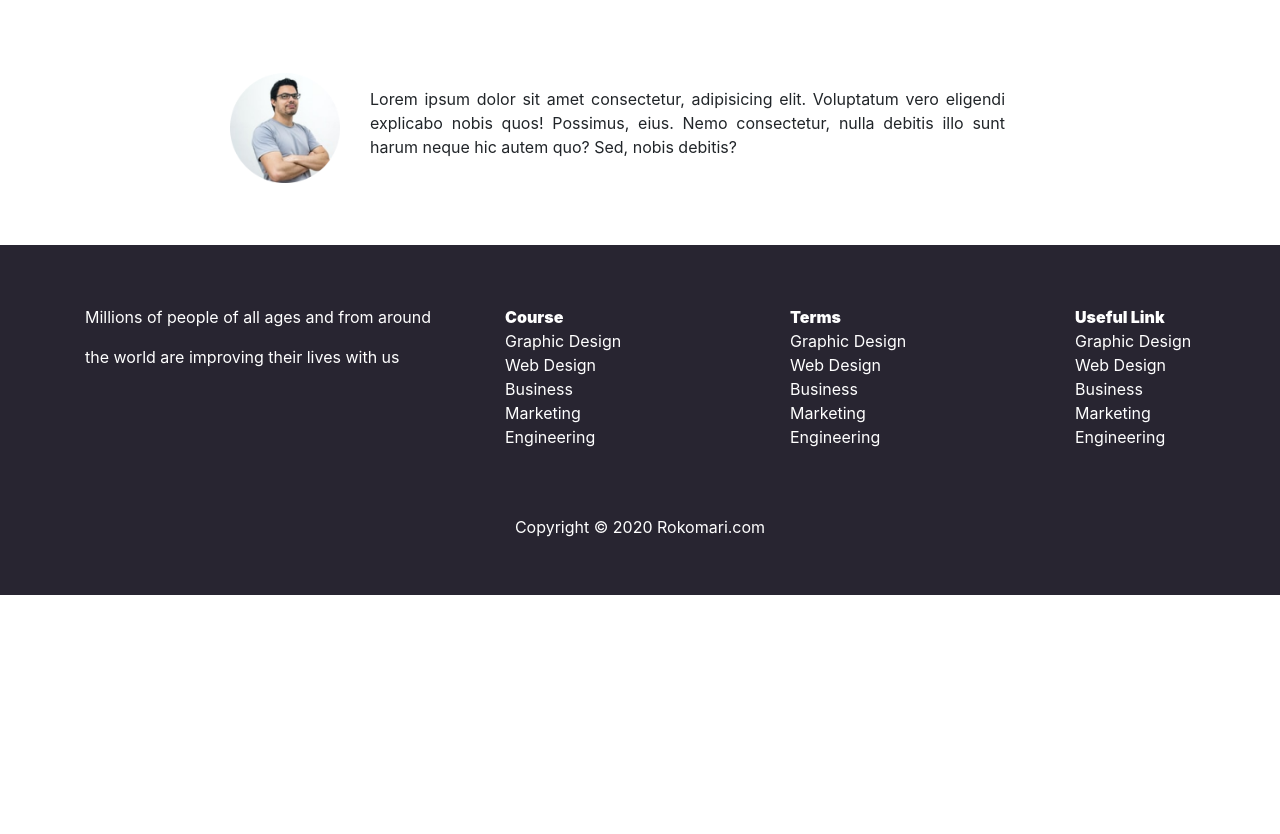
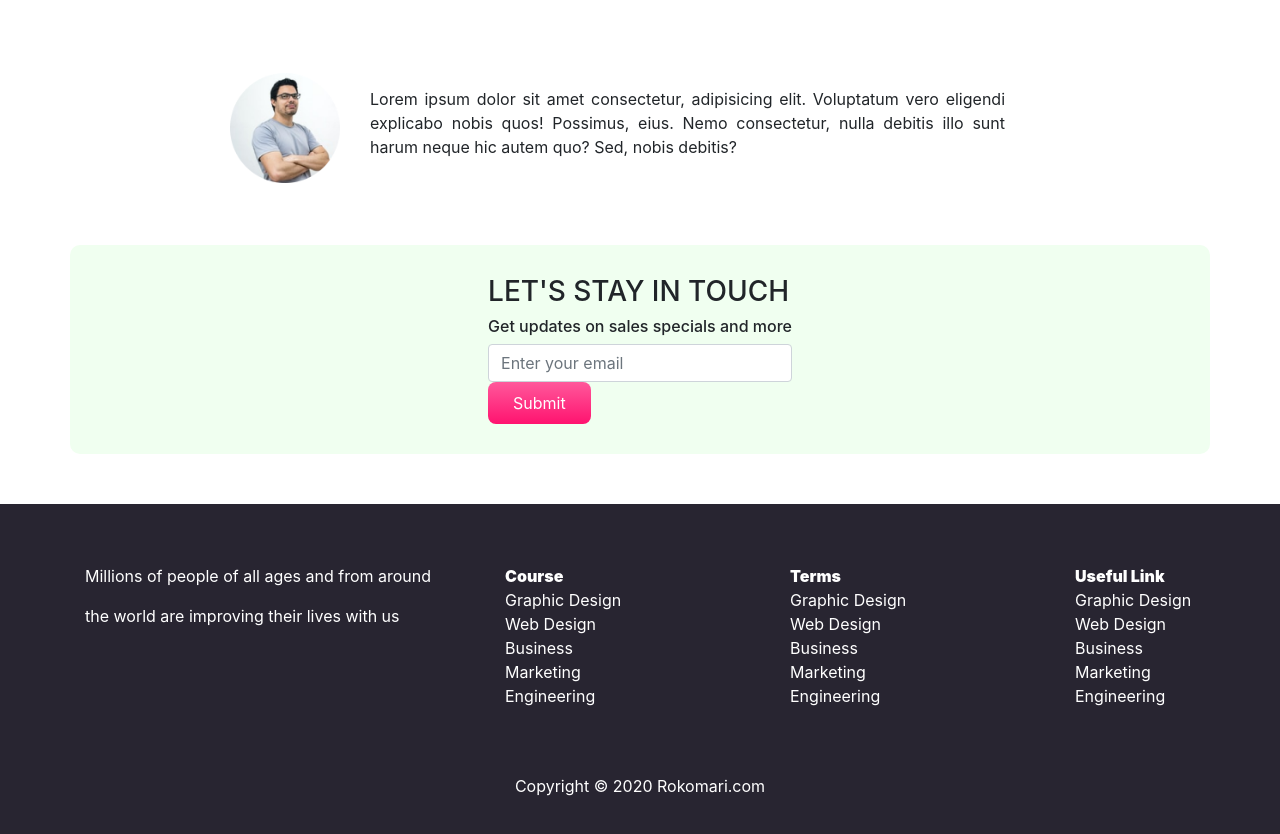
Before and after one commit to shahadat-16326113/e-school-project, a plain HTML site: page index.html in a window 1280 px wide. Shown: the part 1679-2513 px from the top of the page. Before the commit the page ends 2274 px from the top, so only its background shows below. Drawn offline with nearby package versions, Linux system fonts and the light colour scheme.

Commit message:
finally done

```diff
--- a/index.html
+++ b/index.html
@@ -191,6 +191,18 @@
 
 
 
+      <div class="container d-flex justify-content-center align-items-center orange-bg">
+        <div>
+        <h3>LET'S STAY IN TOUCH</h3>
+        <H6>Get updates on sales specials and more</H6>
+        <input class="form-control" type="" placeholder="Enter your email">
+        <button class="buy-now-btn2">Submit</button>
+        </div>
+      </div>
+
+
+
+
       <div class="my-own-bg">
         <div class="container">
           <div class="row">
@@ -236,8 +248,8 @@
 
           </div>
 
-          <footer>Copyright © 2020 Rokomari.com </footer>
         </div>
+        <footer>Copyright © 2020 Rokomari.com </footer>
       </div>
 
 
--- a/style.css
+++ b/style.css
@@ -125,3 +125,22 @@ footer{
     text-align: center;
     padding-top: 50px;
 }
+
+.orange-bg{
+
+    background-color:  #F0FFF0;
+    border-radius: 10px;
+    padding: 30px;
+    margin-bottom: 50px;
+}
+
+.buy-now-btn2{
+
+    background-image: linear-gradient(to bottom,#FF589B 0%,#FF136F 100%);
+    color: #fff;
+    border: none;
+    border-radius: 8px;
+    padding: 9px 25px;
+    cursor: pointer;
+
+}
```
